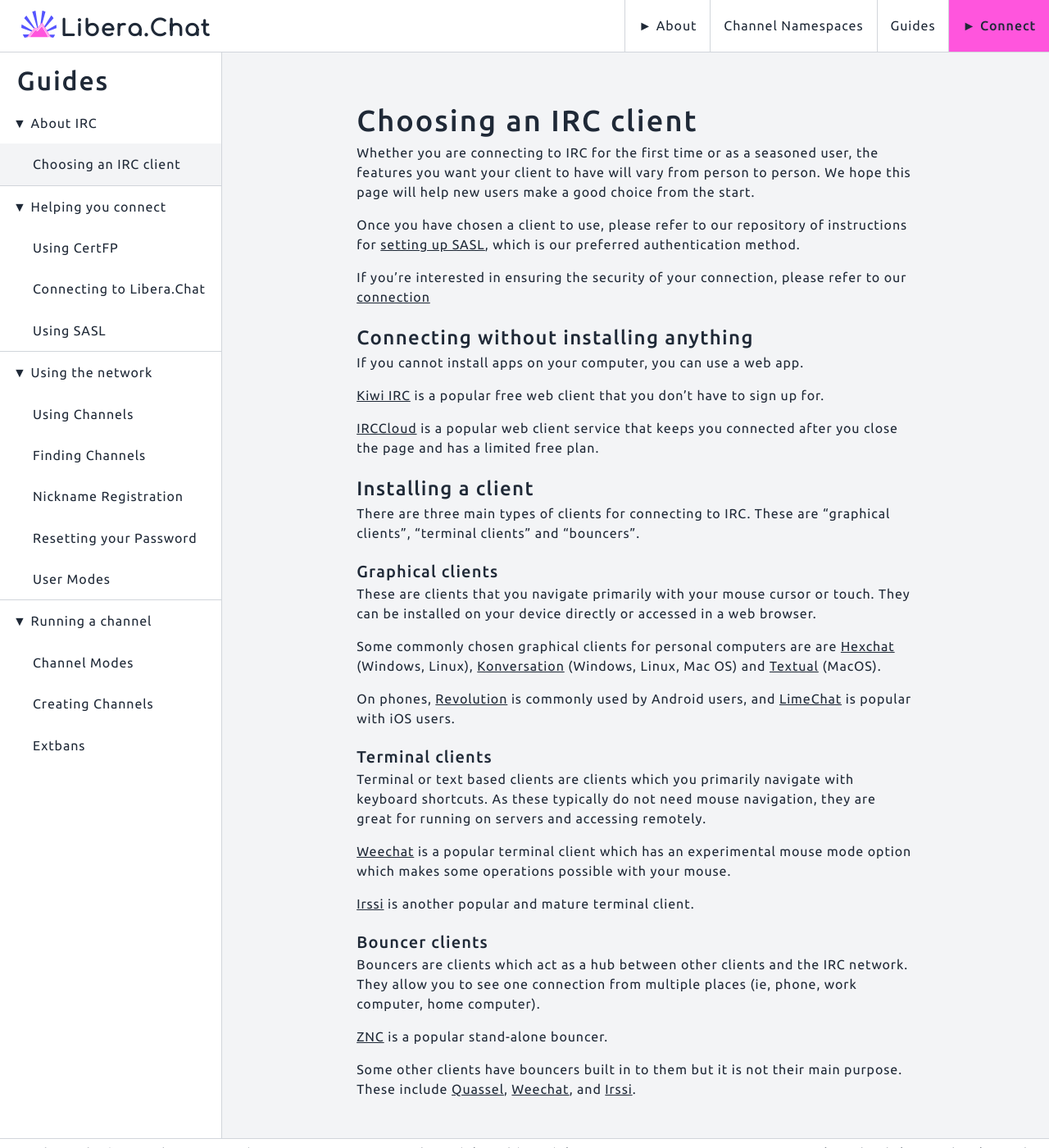
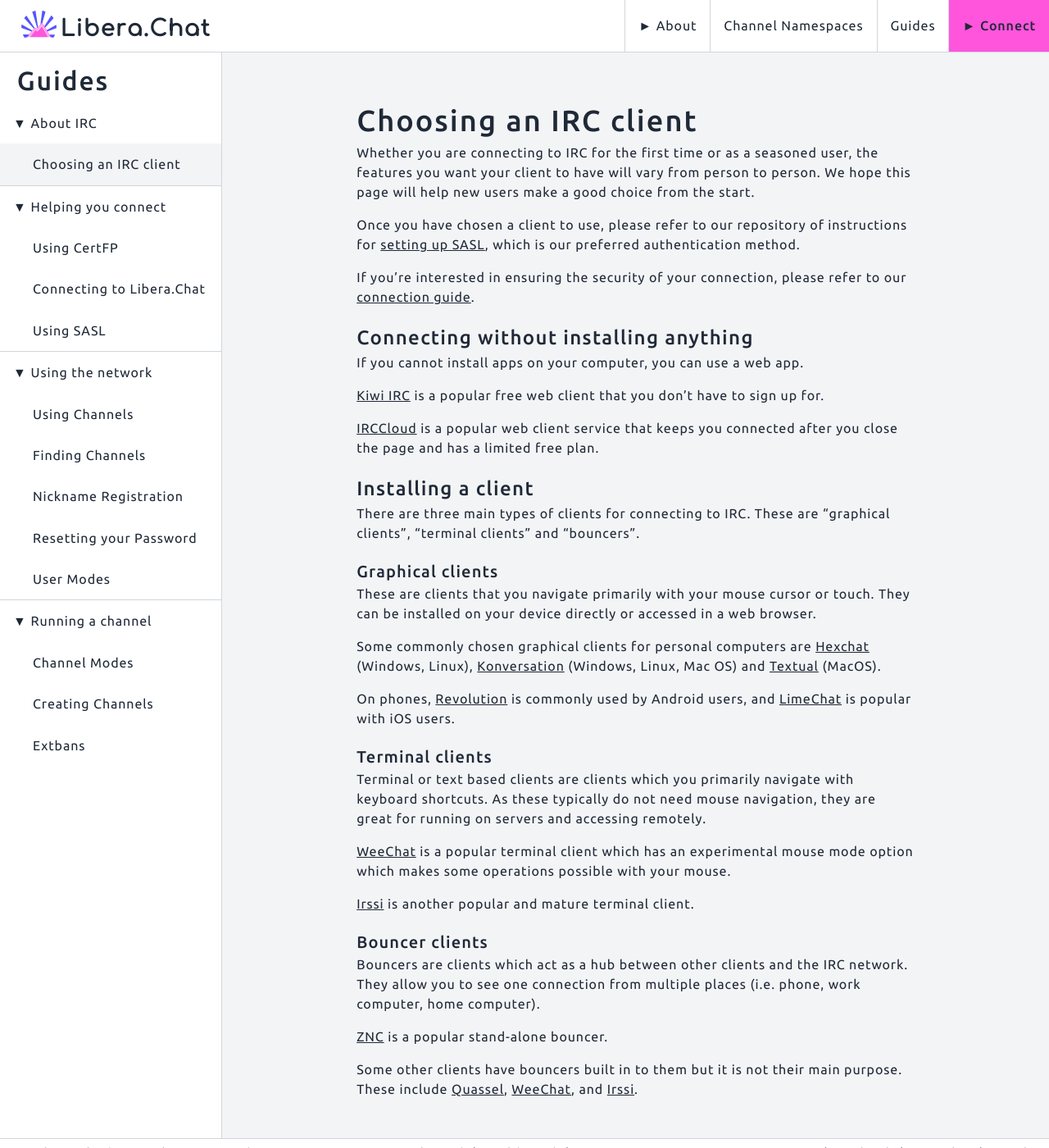
Before and after one commit to Libera-Chat/libera-chat.github.io, a Jekyll site: the page built from content/_guides/clients.md, in a window 1280 px wide and 1400 px high. Shown: the whole window at 82% size. Built offline with Jekyll 4.4.1, drawn with Linux system fonts in a browser that asks for light colours.

Commit message:
Fix typos in /guides/clients (#25)
Adds a full stop here, removes a repetition there and corrects the
spelling of WeeChat.

Co-authored-by: Svante Bengtson <svante.b37@gmail.com>

```diff
--- a/content/_guides/clients.md
+++ b/content/_guides/clients.md
@@ -12,7 +12,7 @@
 authentication method.
 
 If you're interested in ensuring the security of your connection, please
-refer to our [connection](/guides/connect)
+refer to our [connection guide](/guides/connect).
 
 ## Connecting without installing anything
 
@@ -34,7 +34,7 @@
 These are clients that you navigate primarily with your mouse cursor or touch.
 They can be installed on your device directly or accessed in a web browser.
 
-Some commonly chosen graphical clients for personal computers are are
+Some commonly chosen graphical clients for personal computers are
 [Hexchat](https://hexchat.github.io/) (Windows, Linux),
 [Konversation](https://konversation.kde.org/) (Windows, Linux, Mac OS) and
 [Textual](https://www.codeux.com/textual/) (MacOS).
@@ -51,7 +51,7 @@
 keyboard shortcuts. As these typically do not need mouse navigation, they are
 great for running on servers and accessing remotely.
 
-[Weechat](https://weechat.org/) is a popular terminal client which has an
+[WeeChat](https://weechat.org/) is a popular terminal client which has an
 experimental mouse mode option which makes some operations possible with your
 mouse.
 
@@ -61,10 +61,10 @@
 
 Bouncers are clients which act as a hub between other clients and the IRC
 network. They allow you to see one connection from multiple places
-(ie, phone, work computer, home computer).
+(i.e. phone, work computer, home computer).
 
 [ZNC](https://znc.in) is a popular stand-alone bouncer.
 
 Some other clients have bouncers built in to them but it is not their main
 purpose. These include [Quassel](https://quassel-irc.org/),
-[Weechat](https://weechat.org/), and [Irssi](https://irssi.org/).
+[WeeChat](https://weechat.org/), and [Irssi](https://irssi.org/).
```
